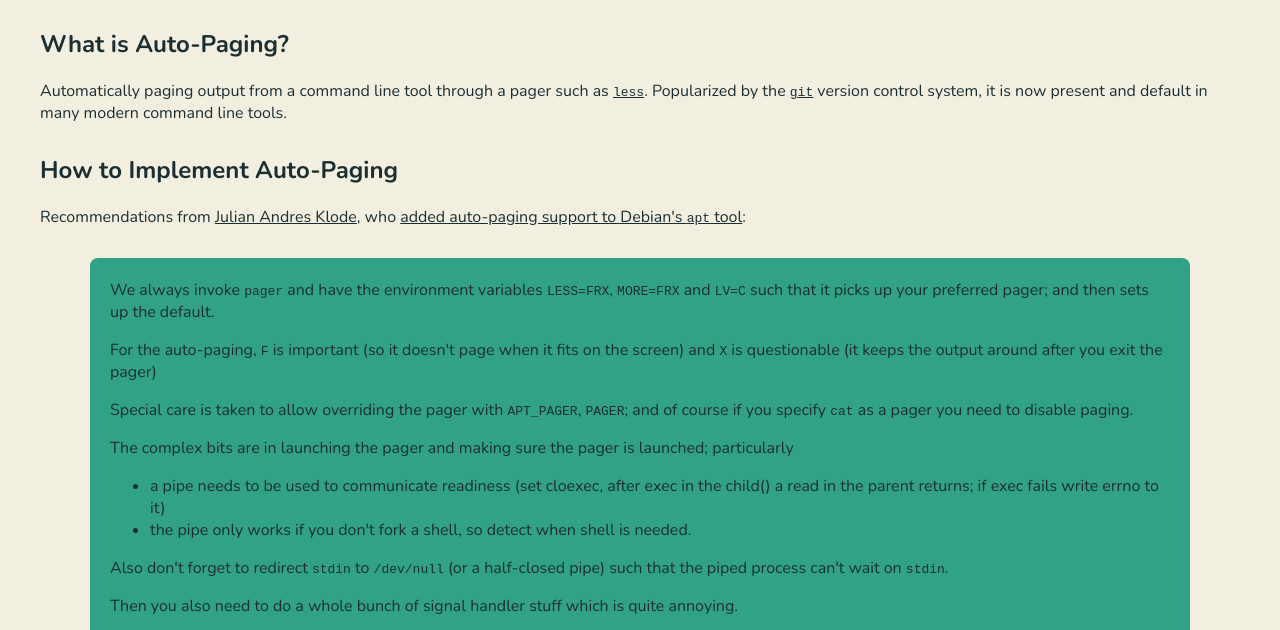
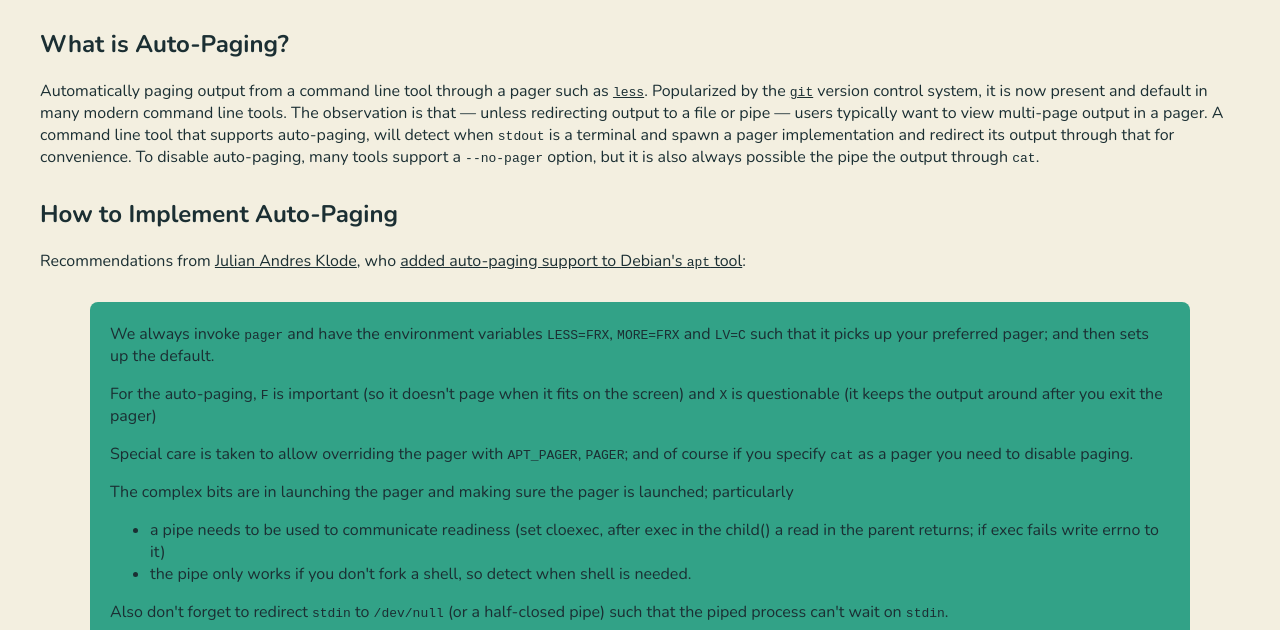
Before and after one commit to krh/auto-paging, a plain HTML site: page index.html in a window 1280 px wide. Shown: the part 138-768 px from the top of the page. Drawn offline with nearby package versions, Linux system fonts and the light colour scheme.

Commit message:
More intro text.

```diff
--- a/index.html
+++ b/index.html
@@ -67,7 +67,15 @@
         as <code><a href="https://en.wikipedia.org/wiki/Less_(Unix)">less</a></code>. Popularized
         by the <code><a href="https://git-scm.com/">git</a></code>
         version control system, it is now present and default in many
-        modern command line tools.
+        modern command line tools.  The observation is that — unless
+        redirecting output to a file or pipe — users typically want to
+        view multi-page output in a pager.  A command line tool that
+        supports auto-paging, will detect when <code>stdout</code> is
+        a terminal and spawn a pager implementation and redirect its
+        output through that for convenience. To disable auto-paging,
+        many tools support a <code>--no-pager</code> option, but it
+        is also always possible the pipe the output
+        through <code>cat</code>.
       </p>
 
       <h2>How to Implement Auto-Paging</h2>
```
